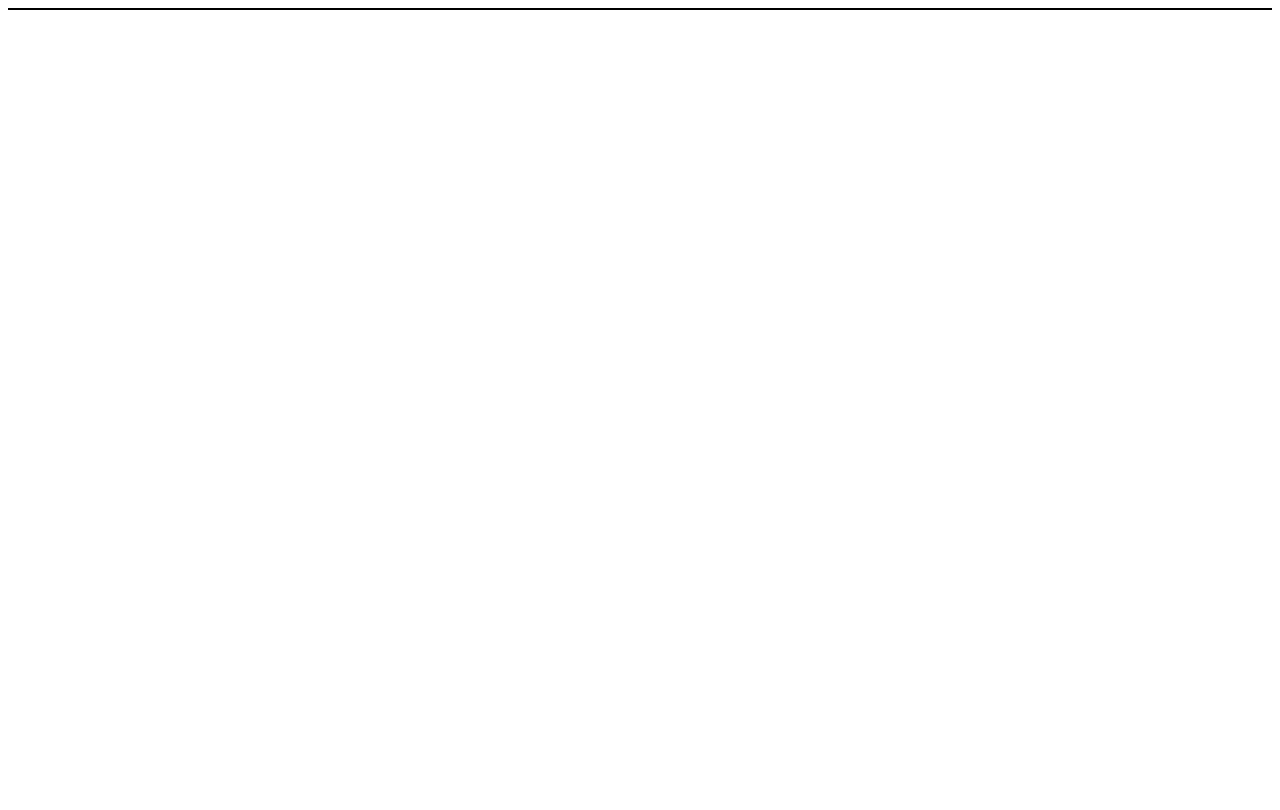
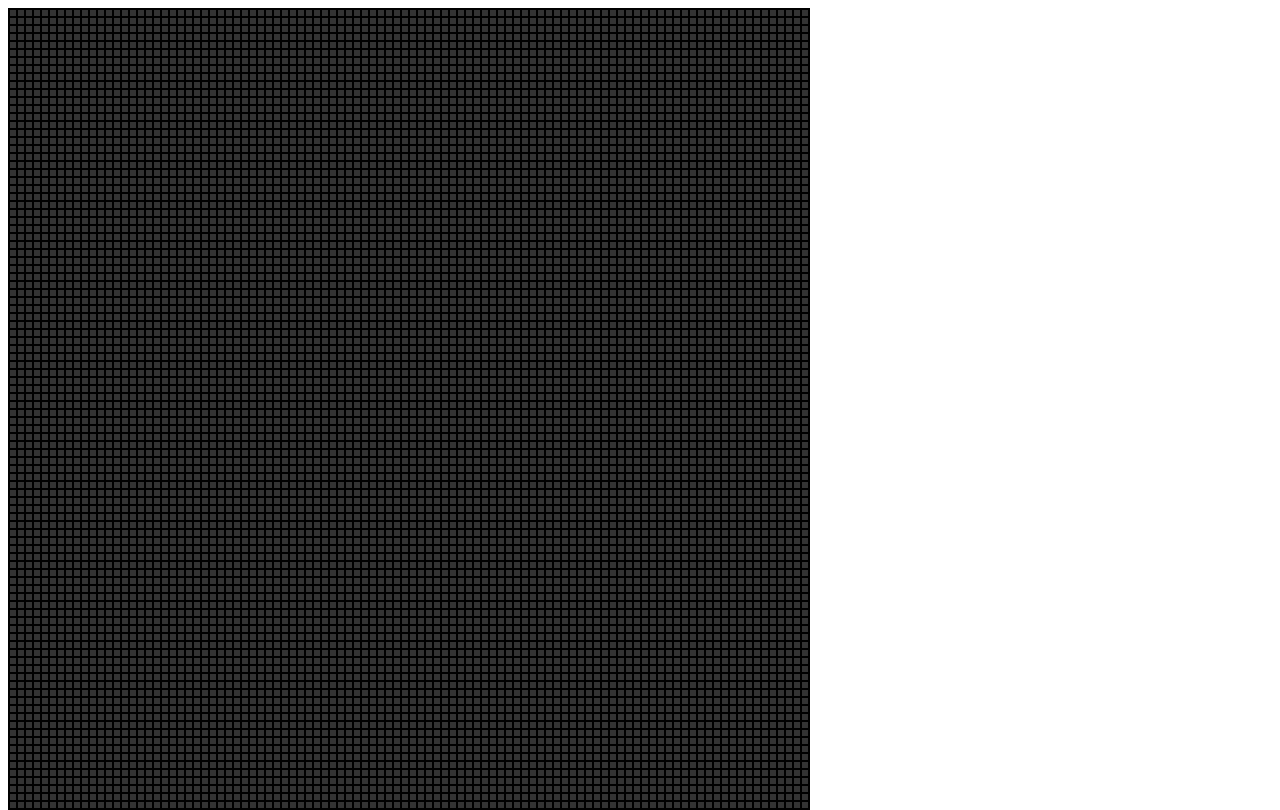
Before and after one commit to theSherwood/game-o-life, a Svelte app: page / in a window 1280 px wide. Built offline with nearby package versions, Linux system fonts and the light colour scheme.

Commit message:
renders game board

```diff
--- a/src/components/GameContainer.svelte
+++ b/src/components/GameContainer.svelte
@@ -1,16 +1,42 @@
 <script>
   export let x = 100;
   export let y = 100;
+  export let cellSize = 8;
 
   const board = new Array(y).fill(new Array(x).fill(0));
 
-  console.log(board);
 </script>
 
-<section class="game-container"></section>
+<section class="game-container">
+  {#each board as row, i}
+    <div class="row" style={`height: ${cellSize}px;`}>
+      {#each row as cell, j}
+        <div class="cell" style={`width: ${cellSize}px; height: ${cellSize}px;`}></div>
+      {/each}
+    </div>
+  {/each}
+
+</section>
 
 <style>
+  .game-container :global(*) {
+    box-sizing: border-box;
+  }
+
   .game-container {
     border: solid 1px black;
+    width: max-content;
+    height: max-content;
+  }
+
+  .row {
+    width: max-content;
+    line-height: 0;
+  }
+
+  .cell {
+    background: #333;
+    border: solid 1px black;
+    display: inline-block;
   }
 </style>
```
